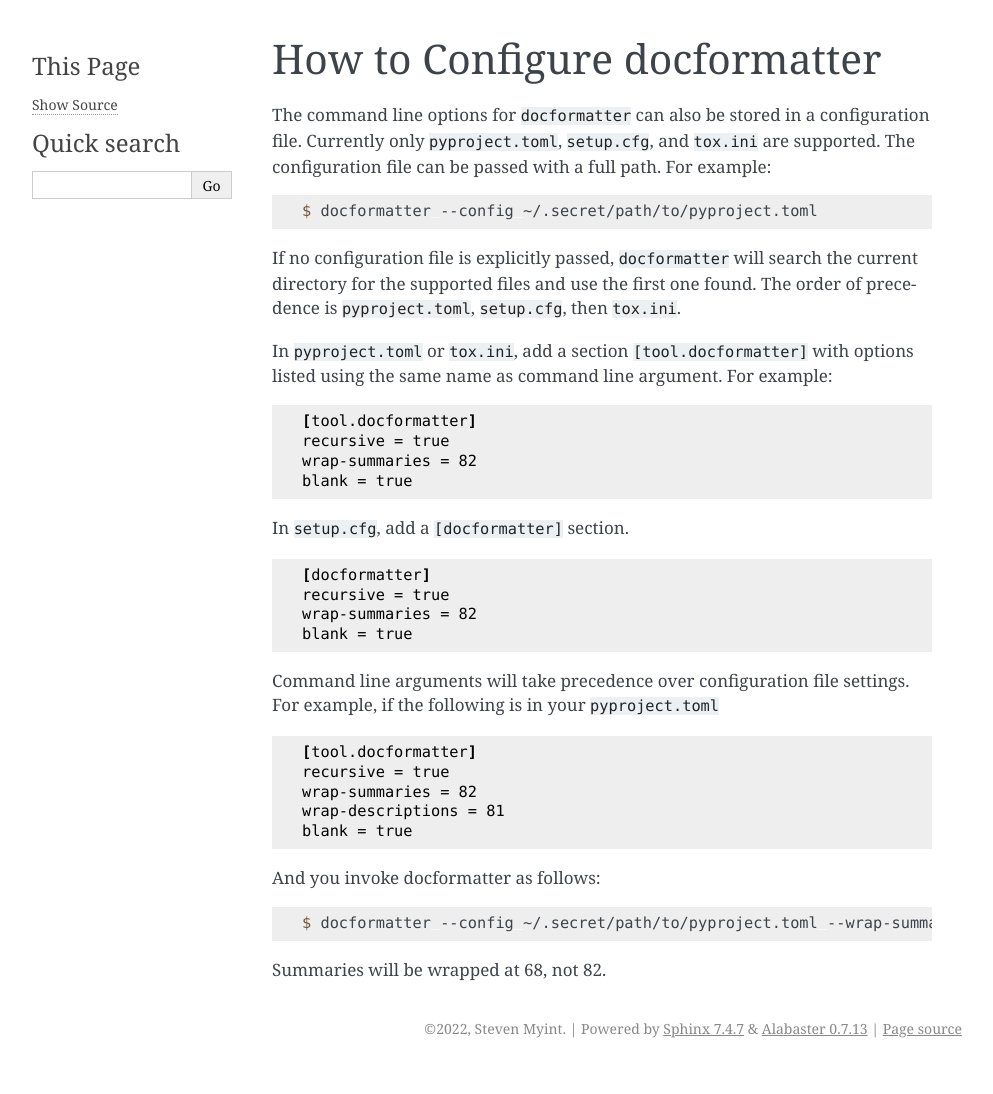
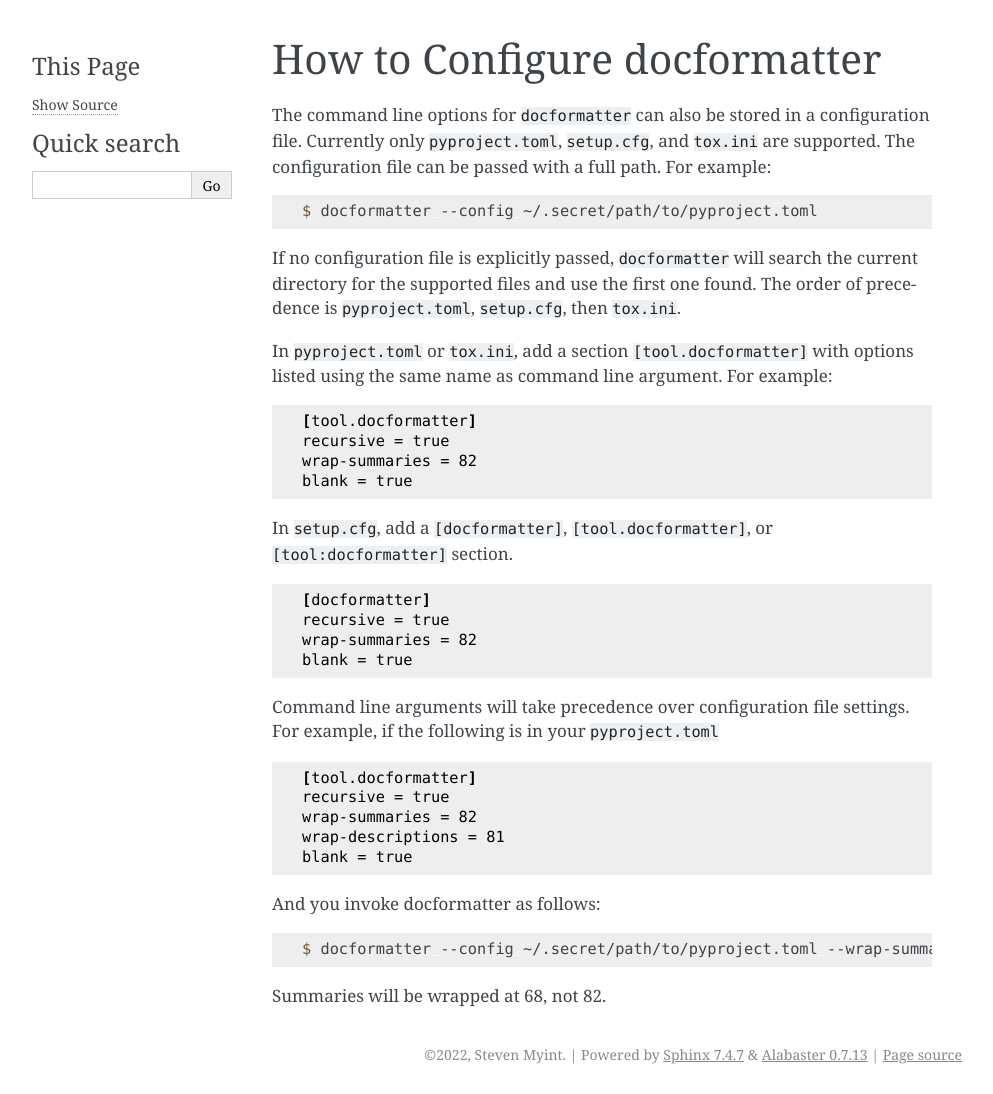
Before and after one commit to PyCQA/docformatter, a Sphinx documentation site: the page built from docs/source/configuration.rst, in a window 1280 px wide. Shown: the whole page, without its empty margins (148-1141 px from the left). Built offline with Sphinx 7.4.7, drawn with Linux system fonts in a browser that asks for light colours; before the commit the page ends 1068 px from its top, so only the background shows below that.

```diff
--- a/docs/source/configuration.rst
+++ b/docs/source/configuration.rst
@@ -25,7 +25,8 @@
       wrap-summaries = 82
       blank = true
 
-In ``setup.cfg``, add a ``[docformatter]`` section.
+In ``setup.cfg``, add a ``[docformatter]``, ``[tool.docformatter]``, or
+``[tool:docformatter]`` section.
 
 .. code-block:: yaml
 
--- a/docs/source/requirements.rst
+++ b/docs/source/requirements.rst
@@ -194,6 +194,7 @@
     ' docformatter_10.1.1', ' Shall not wrap lists or syntax directive statements', ' Derived', ' Shall', ' Yes'
     ' docformatter_10.1.1.1', ' Should allow wrapping of lists and syntax directive statements.', ' Stakeholder', ' Should', ' Yes [*PR #5*, *PR #93*]'
     ' docformatter_10.1.2', ' Should allow/disallow wrapping of one-line docstrings.', ' Derived', ' Should', ' No'
+    ' docformatter_10.1.3', ' Shall not wrap links that exceed the wrap length.', Derived', ' Shall', ' Yes [*PR #114*]'
     ' docformatter_10.2', ' Should format docstrings using NumPy style.', ' Style', ' Should', ' No'
     ' docformatter_10.3', ' Should format docstrings using Google style.', ' Style', ' Should', ' No'
     ' docformatter_10.4', ' Should format docstrings using Sphinx style.',' Style', ' Should', ' No'
```
